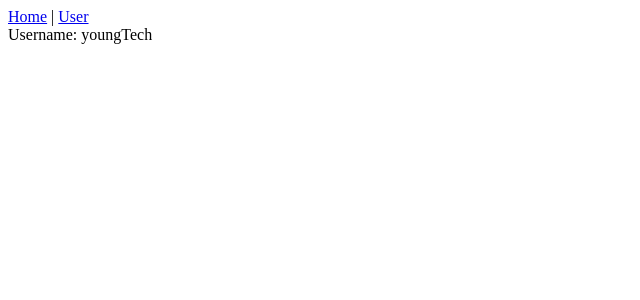
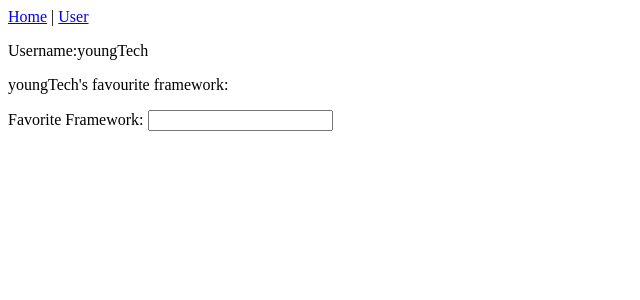
Before and after one commit to NahuelAlaniz/my-first-angular-app, an Angular app: page /user in a window 1280 px wide. Shown: the top 300 px of the page, without its empty margins (0-640 px from the left). Built offline with nearby package versions, Linux system fonts and the light colour scheme.

Commit message:
Los Formularios

```diff
--- a/src/app/app.components.ts
+++ b/src/app/app.components.ts
@@ -11,6 +11,6 @@ import { RouterOutlet, RouterLink } from "@angular/router";
       </nav>
       <router-outlet>
     `,
-    imports: [RouterLink,RouterOutlet],
+    imports: [RouterOutlet, RouterLink],
 })
 export class AppComponent {}
--- a/src/app/user.component.ts
+++ b/src/app/user.component.ts
@@ -1,9 +1,19 @@
 import { Component } from "@angular/core";
+import { FormsModule } from "@angular/forms";
 
 @Component({
     selector:'app-user',
     template:`
-      <div>Username: youngTech</div>
+      <p>Username:{{ username }}</p>
+      <p>{{ username }}'s favourite framework: {{ favoriteFramework}}</p>
+      <label for="framework">
+        Favorite Framework:
+        <input id = "framework" type = "text" [(ngModel)]="favoriteFramework">
+      </label>
     `,
+    imports:[FormsModule],
 })
-export class UserComponent {}
+export class UserComponent {
+  username = 'youngTech';
+  favoriteFramework = '';
+}
```
